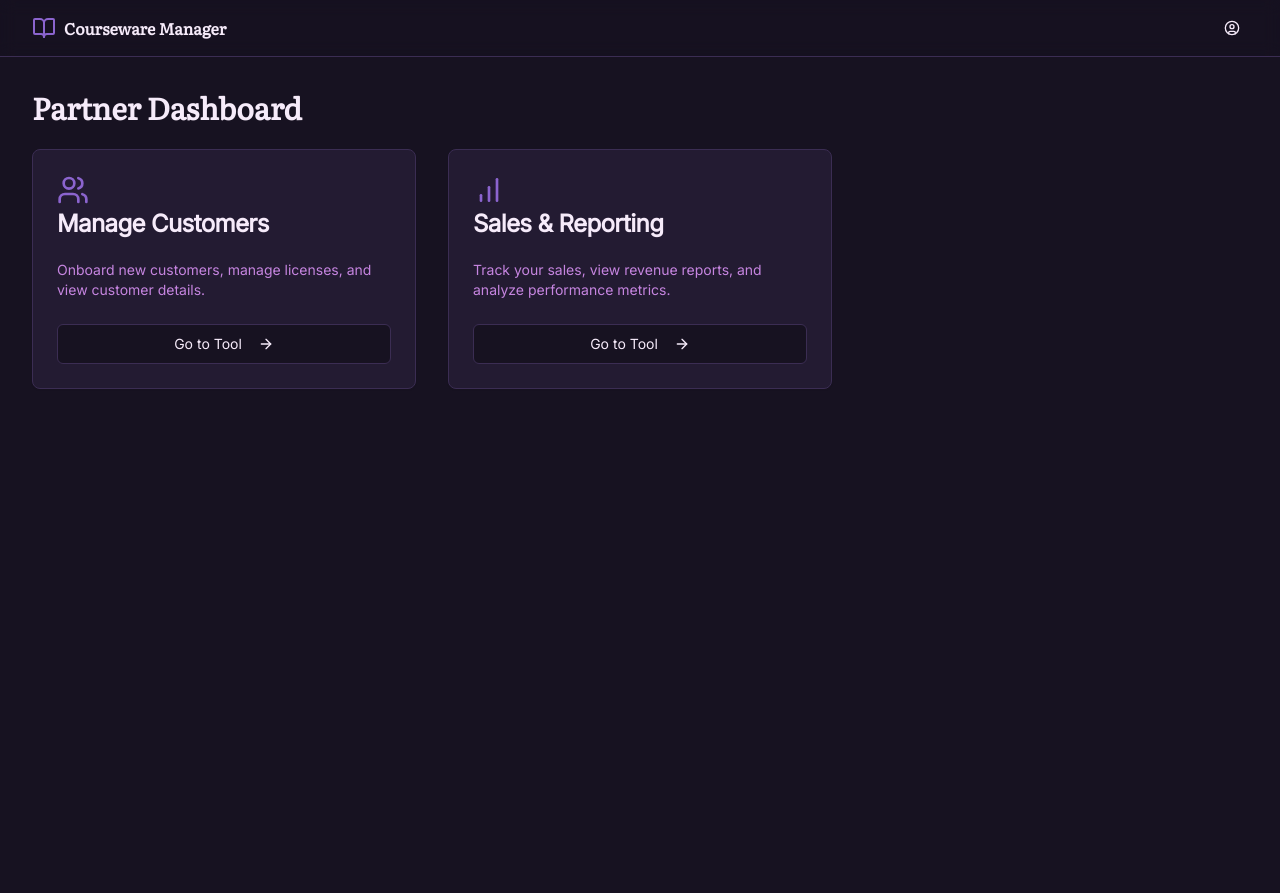
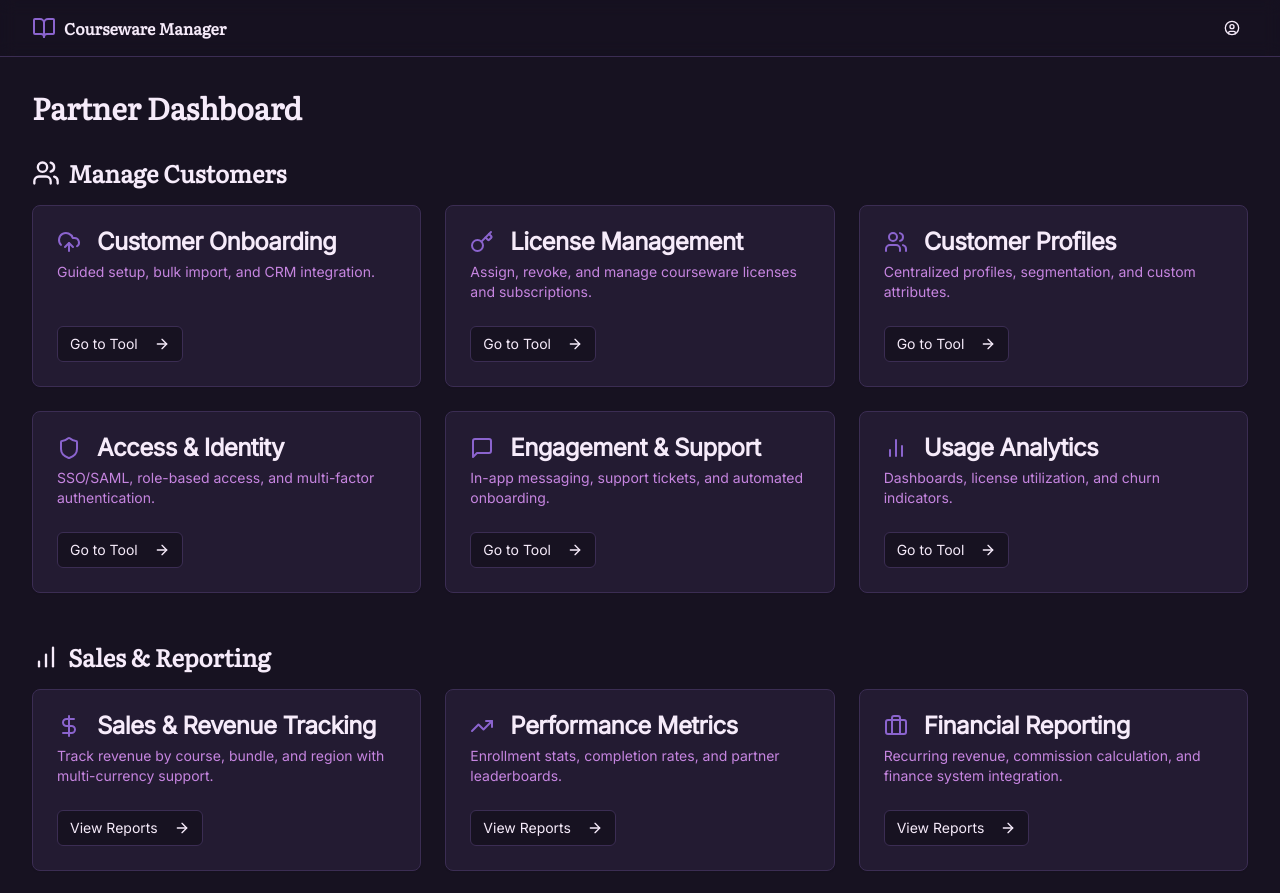
Before and after one commit to burnt-exe/Courseware-Manager, a Next.js app: page /partner in a window 1280 px wide. Shown: the top 893 px of the page. Before the commit the page ends 800 px from the top, so only its background shows below. Built offline with nearby package versions, Linux system fonts and the light colour scheme.

Commit message:
Great screenshot — I see the **Partner Dashboard** of your *Courseware M

```diff
--- a/src/app/(dashboards)/partner/page.tsx
+++ b/src/app/(dashboards)/partner/page.tsx
@@ -7,20 +7,96 @@ import {
   CardHeader,
   CardTitle,
 } from '@/components/ui/card';
-import { BarChart, Users, ArrowRight } from 'lucide-react';
+import {
+  Users,
+  BarChart,
+  ArrowRight,
+  FileText,
+  DollarSign,
+  Briefcase,
+  TrendingUp,
+  Shield,
+  UploadCloud,
+  Key,
+  MessageSquare,
+  BarChart2,
+} from 'lucide-react';
 import Link from 'next/link';
 
-const partnerTools = [
+const customerManagementFeatures = [
   {
-    icon: <Users className="h-8 w-8 text-primary" />,
-    title: 'Manage Customers',
-    description: 'Onboard new customers, manage licenses, and view customer details.',
+    icon: <UploadCloud className="h-6 w-6 text-primary" />,
+    title: 'Customer Onboarding',
+    description: 'Guided setup, bulk import, and CRM integration.',
     href: '#',
   },
   {
-    icon: <BarChart className="h-8 w-8 text-primary" />,
-    title: 'Sales & Reporting',
-    description: 'Track your sales, view revenue reports, and analyze performance metrics.',
+    icon: <Key className="h-6 w-6 text-primary" />,
+    title: 'License Management',
+    description: 'Assign, revoke, and manage courseware licenses and subscriptions.',
+    href: '#',
+  },
+  {
+    icon: <Users className="h-6 w-6 text-primary" />,
+    title: 'Customer Profiles',
+    description: 'Centralized profiles, segmentation, and custom attributes.',
+    href: '#',
+  },
+  {
+    icon: <Shield className="h-6 w-6 text-primary" />,
+    title: 'Access & Identity',
+    description: 'SSO/SAML, role-based access, and multi-factor authentication.',
+    href: '#',
+  },
+  {
+    icon: <MessageSquare className="h-6 w-6 text-primary" />,
+    title: 'Engagement & Support',
+    description: 'In-app messaging, support tickets, and automated onboarding.',
+    href: '#',
+  },
+  {
+    icon: <BarChart2 className="h-6 w-6 text-primary" />,
+    title: 'Usage Analytics',
+    description: 'Dashboards, license utilization, and churn indicators.',
+    href: '#',
+  },
+];
+
+const salesReportingFeatures = [
+  {
+    icon: <DollarSign className="h-6 w-6 text-primary" />,
+    title: 'Sales & Revenue Tracking',
+    description: 'Track revenue by course, bundle, and region with multi-currency support.',
+    href: '#',
+  },
+  {
+    icon: <TrendingUp className="h-6 w-6 text-primary" />,
+    title: 'Performance Metrics',
+    description: 'Enrollment stats, completion rates, and partner leaderboards.',
+    href: '#',
+  },
+  {
+    icon: <Briefcase className="h-6 w-6 text-primary" />,
+    title: 'Financial Reporting',
+    description: 'Recurring revenue, commission calculation, and finance system integration.',
+    href: '#',
+  },
+  {
+    icon: <BarChart className="h-6 w-6 text-primary" />,
+    title: 'Forecasting & Trends',
+    description: 'Predictive sales analytics and AI-based revenue forecasting.',
+    href: '#',
+  },
+  {
+    icon: <FileText className="h-6 w-6 text-primary" />,
+    title: 'Custom Reports',
+    description: 'Interactive dashboards, exportable reports, and a custom report builder.',
+    href: '#',
+  },
+  {
+    icon: <Shield className="h-6 w-6 text-primary" />,
+    title: 'Compliance & Audit',
+    description: 'Tax/VAT reports, audit logs, and GDPR/POPIA compliance tools.',
     href: '#',
   },
 ];
@@ -28,19 +104,25 @@ const partnerTools = [
 export default function PartnerPage() {
   return (
     <div className="container py-8">
-      <h1 className="text-3xl font-bold mb-6 font-headline">Partner Dashboard</h1>
-      <div className="grid grid-cols-1 sm:grid-cols-2 lg:grid-cols-3 gap-8">
-        {partnerTools.map((tool) => (
-           <Card key={tool.title} className="flex flex-col transition-transform transform hover:-translate-y-2 hover:shadow-xl">
-             <CardHeader>
+      <h1 className="text-3xl font-bold mb-8 font-headline">Partner Dashboard</h1>
+
+      <div className="space-y-12">
+        <div>
+          <h2 className="text-2xl font-bold mb-4 font-headline flex items-center gap-2">
+            <Users className="h-7 w-7" /> Manage Customers
+          </h2>
+          <div className="grid grid-cols-1 sm:grid-cols-2 lg:grid-cols-3 gap-6">
+            {customerManagementFeatures.map((tool) => (
+              <Card key={tool.title} className="flex flex-col transition-transform transform hover:-translate-y-1 hover:shadow-lg">
+                <CardHeader className="flex flex-row items-center gap-4 space-y-0 pb-2">
                   {tool.icon}
-               <CardTitle className="mt-4">{tool.title}</CardTitle>
+                  <CardTitle>{tool.title}</CardTitle>
                 </CardHeader>
                 <CardContent className="flex-1">
                   <CardDescription>{tool.description}</CardDescription>
                 </CardContent>
                 <CardFooter>
-               <Button asChild className="w-full" variant="outline">
+                  <Button asChild variant="outline" size="sm">
                     <Link href={tool.href}>
                       Go to Tool <ArrowRight className="ml-2 h-4 w-4" />
                     </Link>
@@ -50,5 +132,33 @@ export default function PartnerPage() {
             ))}
           </div>
         </div>
+
+        <div>
+          <h2 className="text-2xl font-bold mb-4 font-headline flex items-center gap-2">
+            <BarChart className="h-7 w-7" /> Sales & Reporting
+          </h2>
+          <div className="grid grid-cols-1 sm:grid-cols-2 lg:grid-cols-3 gap-6">
+            {salesReportingFeatures.map((tool) => (
+              <Card key={tool.title} className="flex flex-col transition-transform transform hover:-translate-y-1 hover:shadow-lg">
+                <CardHeader className="flex flex-row items-center gap-4 space-y-0 pb-2">
+                  {tool.icon}
+                  <CardTitle>{tool.title}</CardTitle>
+                </CardHeader>
+                <CardContent className="flex-1">
+                  <CardDescription>{tool.description}</CardDescription>
+                </CardContent>
+                <CardFooter>
+                  <Button asChild variant="outline" size="sm">
+                    <Link href={tool.href}>
+                      View Reports <ArrowRight className="ml-2 h-4 w-4" />
+                    </Link>
+                  </Button>
+                </CardFooter>
+              </Card>
+            ))}
+          </div>
+        </div>
+      </div>
+    </div>
   );
 }
```
Lines whose indentation alone changed are shown as unchanged.
